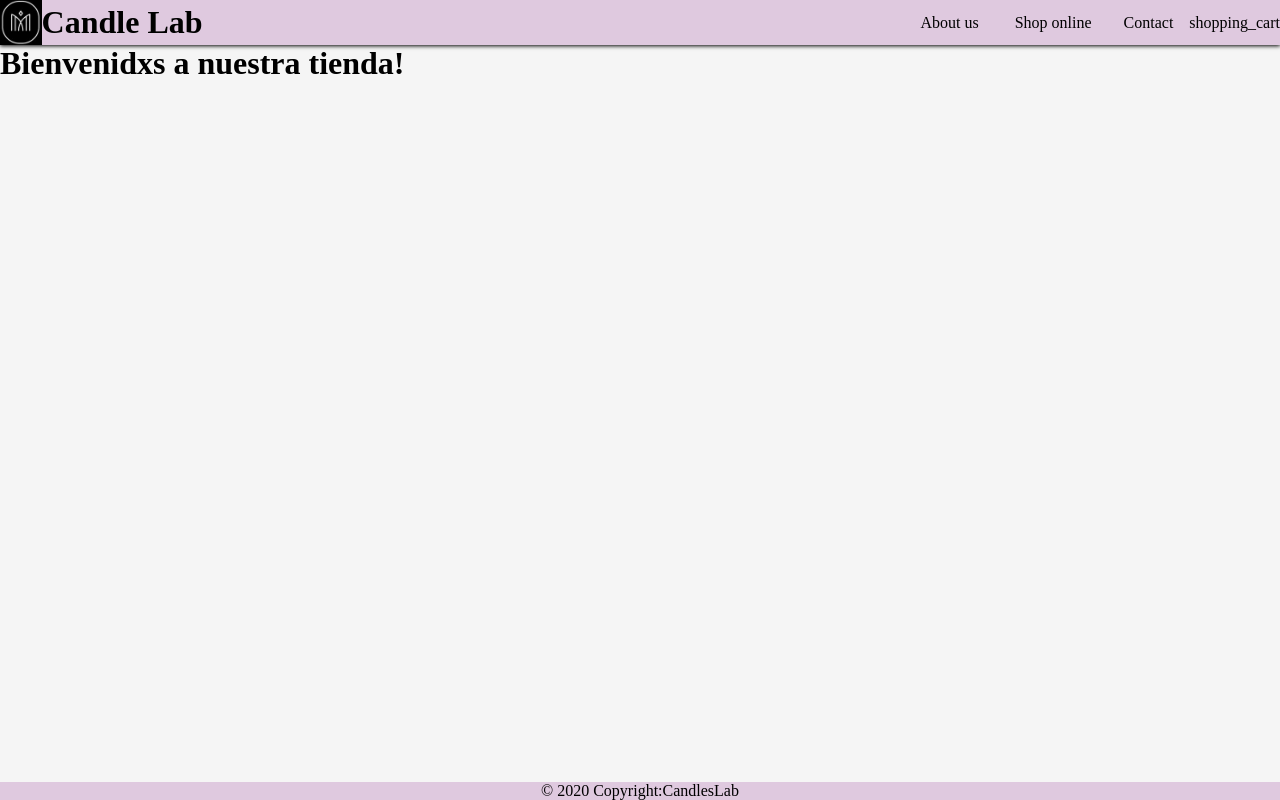
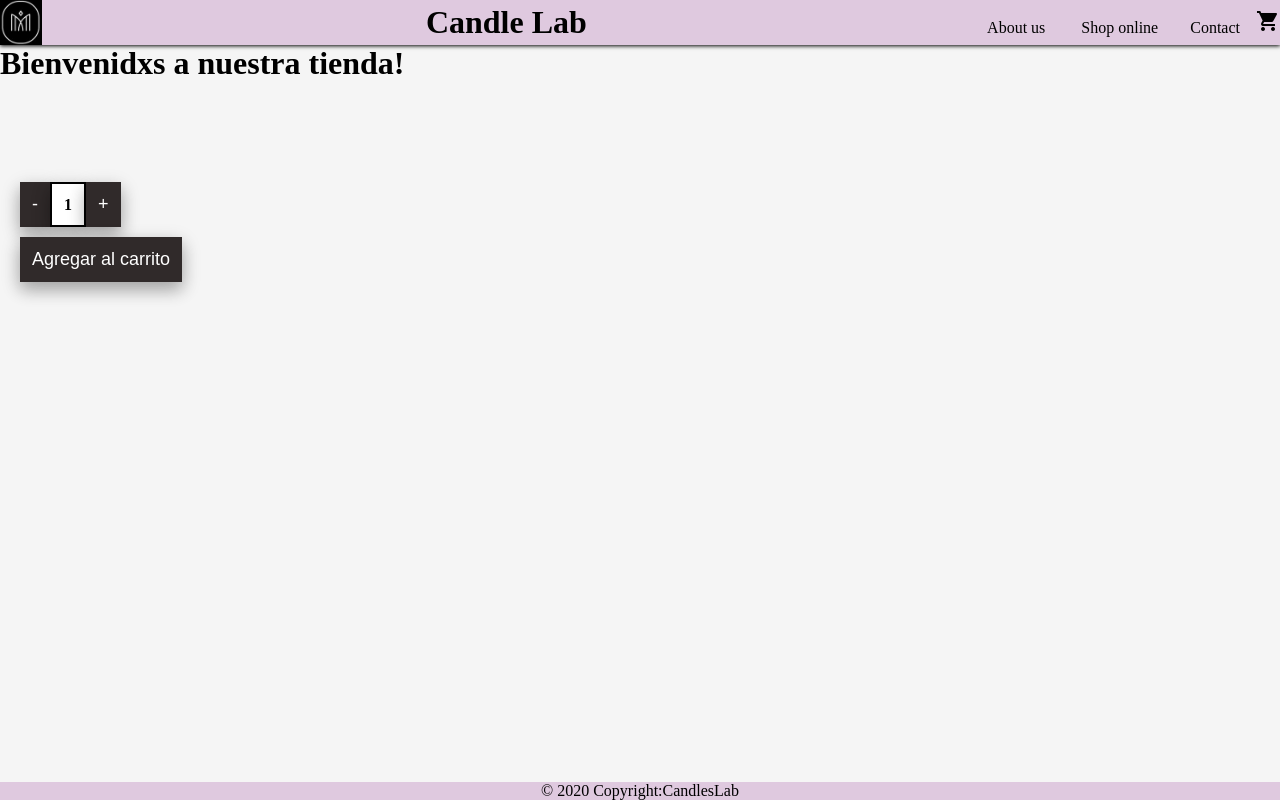
Before and after one commit to MechaOlivarez/react-course, a React (Create React App) app: page / in a window 1280 px wide. Built offline with nearby package versions, Linux system fonts and the light colour scheme.

Commit message:
Desafio 4

```diff
--- a/public/index.html
+++ b/public/index.html
@@ -11,7 +11,7 @@
     />
     <link rel="apple-touch-icon" href="%PUBLIC_URL%/logo192.png" />
     <link rel="manifest" href="%PUBLIC_URL%/manifest.json" />
-    <link href="https://fonts.google.com/icons?selected=Material+Icons"/>
+    <link href="https://fonts.googleapis.com/icon?family=Material+Icons"   rel="stylesheet">
     <title>React App</title>
   </head>
   <body>
--- a/src/App.js
+++ b/src/App.js
@@ -2,6 +2,7 @@
 import Header from "./componentes/Header"
 import Footer from "./componentes/Footer"
 import ItemListContainer from "./componentes/ItemListContainer"
+import ItemCount from "./componentes/ItemCount"
 
 const App = () => {
   return (
--- /dev/null
+++ b/src/componentes/ItemCount.js
@@ -0,0 +1,42 @@
+import React from 'react'
+import {useState} from 'react';
+
+const ItemCount = ({stock, initial})  => {
+
+    const [contador,setContador] = useState(initial);
+
+    function decrement () {
+
+        if (contador > initial) {
+        setContador(contador - 1);
+        }
+    }
+
+    function increment() {
+        if (contador < stock) {
+            setContador(contador + 1);
+        }  else {
+            alert("Haz alcanzado el limite de nuestro stock")
+            }
+    }
+
+    function onAdd() {
+        alert('Agregaste ' + contador + ' productos al carrito');
+
+    }
+
+    return (
+    <div class="itemCount">
+        <div>
+            <button onClick={decrement} type="button" class="contadorButton">-</button>
+            <span class="contadorEstado">{contador}</span>
+            <button onClick={increment} type="button" class="contadorButton">+</button>
+        </div>
+        <div>
+        <button class="agregarCarritoButton" onClick={onAdd} type="button">Agregar al carrito</button>
+        </div>
+    </div>
+)
+}
+
+export default ItemCount
--- a/src/componentes/ItemListContainer.js
+++ b/src/componentes/ItemListContainer.js
@@ -1,10 +1,20 @@
 import React from 'react'
+import { useState } from 'react';
+import ItemCount from './ItemCount';
+
+
 
 const ItemListContainer = (props) => {
-
+    useState()
     let mensaje = props.greeting;
     return (
-        <h1>{mensaje}</h1>
+        <div class="divMain">
+            <h1>{mensaje}</h1>
+            <ItemCount
+            stock = {10}
+            initial = {1}/>
+        </div>
+
 
 )
 }
--- a/src/estilos.css
+++ b/src/estilos.css
@@ -43,6 +43,42 @@ footer {
     text-align: center;
 
 }
-h1 {
+.divMain {
     flex-grow: 1;
 }
+
+.contadorButton{
+    background-color: rgb(48, 42, 42);
+    border: none;
+    color: white;
+    padding: 12px;
+    text-align: center;
+    font-size: 18px;
+    box-shadow: 0 8px 16px 0 rgba(0,0,0,0.2), 0 6px 20px 0 rgba(0,0,0,0.19);
+}
+
+.contadorEstado {
+
+        background-color: white;
+        color: black;
+        border: 2px solid black;
+        padding: 12px;
+        box-shadow: 0 8px 16px 0 rgba(0,0,0,0.2), 0 6px 20px 0 rgba(0,0,0,0.19);
+        font-weight: 900;
+
+}
+
+.agregarCarritoButton {
+    background-color: rgb(48, 42, 42);
+    border: none;
+    color: white;
+    padding: 12px;
+    text-align: center;
+    font-size: 18px;
+    box-shadow: 0 8px 16px 0 rgba(0,0,0,0.2), 0 6px 20px 0 rgba(0,0,0,0.19);
+    margin-top: 10px;
+}
+
+.itemCount {
+    margin:100px 0px 0px 20px;
+}
```
